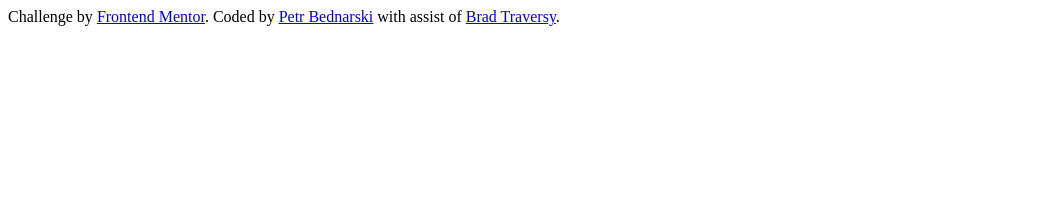
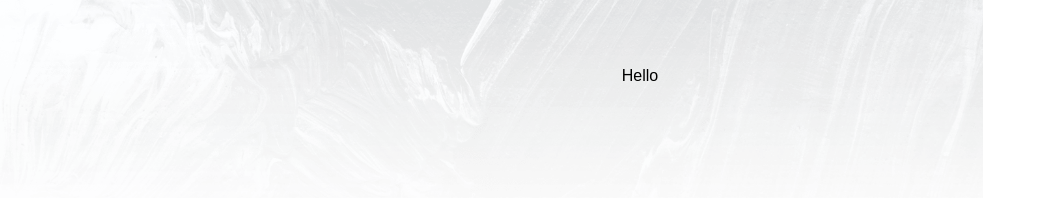
Before and after one commit to pettik/FrontendMentor--clipboard-tailwind-css, a website: page index.html in a window 1280 px wide. Shown: the whole page, without its empty margins (0-1038 px from the left). Drawn offline with Linux system fonts and the light colour scheme; a web font is replaced by a local one.

Commit message:
next commit

```diff
--- a/index.html
+++ b/index.html
@@ -17,9 +17,17 @@
     <title>Frontend Mentor | Clipboard Website</title>
   </head>
   <body>
+    <!--=============== HERO SECTION ===============-->
+    <section id="hero">
+      <div class="max-w-6xl mx-auto text-center mb-40 px-10 pt-16">Hello</div>
+    </section>
     <!--=============== FOOTER ===============-->
-      <footer class="attribution">
-         Challenge by <a href="https://www.frontendmentor.io?ref=challenge" target="_blank">Frontend Mentor</a>. Coded by <a href="https://github.com/pettik">Petr Bednarski</a> with assist of <a href="https://github.com/bradtraversy">Brad Traversy</a>.
+    <footer class="attribution hidden">
+      Challenge by
+      <a href="https://www.frontendmentor.io?ref=challenge" target="_blank"
+        >Frontend Mentor</a
+      >. Coded by <a href="https://github.com/pettik">Petr Bednarski</a> with
+      assist of <a href="https://github.com/bradtraversy">Brad Traversy</a>.
     </footer>
   </body>
 </html>
--- /dev/null
+++ b/input.css
@@ -0,0 +1,42 @@
+@tailwind base;
+@tailwind components;
+@tailwind utilities;
+
+@layer base {
+  h3 {
+    @apply mb-8 text-4xl font-bold text-darkGrayishBlue md:text-5xl;
+  }
+
+  h5 {
+    @apply mb-2 text-2xl font-bold text-darkGrayishBlue;
+  }
+}
+
+.section-container {
+  @apply max-w-6xl mx-auto text-center px-10;
+}
+
+.section-content {
+  @apply max-w-3xl mx-auto leading-9 text-center text-grayishBlue;
+}
+
+.button-container {
+  @apply flex flex-col justify-center w-full space-y-6 text-xl text-white md:flex-row md:space-y-0 md:space-x-4;
+}
+
+body {
+  background-image: url('../images/bg-header-desktop.png');
+  background-repeat: no-repeat;
+  background-size: contain;
+}
+
+@media (max-width: 576px) {
+  body {
+    background-image: url('../images/bg-header-mobile.png');
+  }
+}
+
+.ficon:hover {
+  filter: invert(53%) sepia(68%) saturate(434%) hue-rotate(121deg)
+    brightness(101%) contrast(94%);
+}
--- /dev/null
+++ b/postcss.config.js
@@ -0,0 +1,5 @@
+const tailwindcss = require('tailwindcss');
+
+module.exports = {
+  plugins: ['postcss-preset-env', tailwindcss],
+};
--- /dev/null
+++ b/tailwind.config.js
@@ -0,0 +1,23 @@
+module.exports = {
+  content: ['./*.html'],
+  theme: {
+    screens: {
+      sm: '480px',
+      md: '768px',
+      lg: '976px',
+      xl: '1440px',
+    },
+    extend: {
+      colors: {
+        strongCyan: 'hsl(171, 66%, 44%)',
+        lightBlue: 'hsl(233, 100%, 69%)',
+        darkGrayishBlue: 'hsl(210, 10%, 33%)',
+        grayishBlue: 'hsl(201, 11%, 66%)',
+      },
+      fontFamily: {
+        sans: ['Bai Jamjuree', 'sans-serif'],
+      },
+    },
+  },
+  plugins: [],
+}
```
Also changed, not shown: package.json (added, +16 -0 lines), css/style.css, 2 other files. Lines whose indentation alone changed are shown as unchanged.
